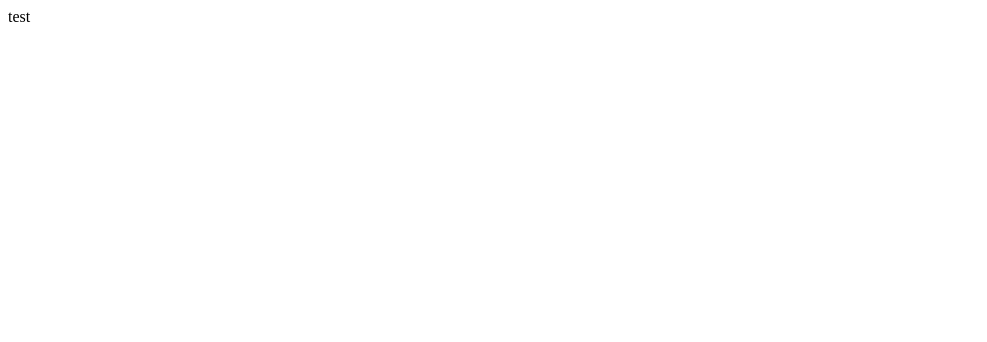
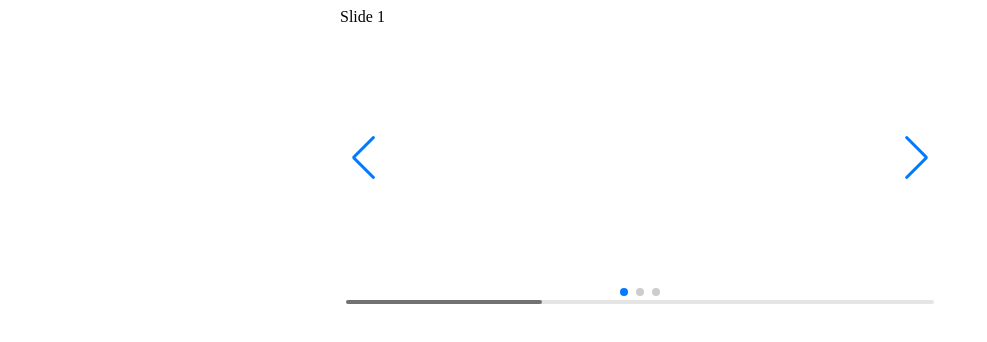
Before and after one commit to firewill0/TP_CarharttWIP, a website: page index.html in a window 1280 px wide. Shown: the whole page, without its empty margins (0-987 px from the left). Drawn offline with nearby package versions, Linux system fonts and the light colour scheme.

Commit message:
05/02 Swiper 추가

```diff
--- a/index.html
+++ b/index.html
@@ -1,12 +1,66 @@
 <!DOCTYPE html>
 <html lang="ko">
+
 <head>
     <meta charset="UTF-8">
     <meta http-equiv="X-UA-Compatible" content="IE=edge">
     <meta name="viewport" content="width=device-width, initial-scale=1.0">
     <title>Document</title>
+    <style>
+        .swiper {
+            width: 600px;
+            height: 300px;
+        }
+    </style>
+    <link rel="stylesheet" href="https://cdn.jsdelivr.net/npm/swiper@9/swiper-bundle.min.css" />
+    <script src="https://cdn.jsdelivr.net/npm/swiper@9/swiper-bundle.min.js"></script>
 </head>
+
 <body>
-    test
+
+    <div class="swiper">
+        <!-- Additional required wrapper -->
+        <div class="swiper-wrapper">
+            <!-- Slides -->
+            <div class="swiper-slide">Slide 1</div>
+            <div class="swiper-slide">Slide 2</div>
+            <div class="swiper-slide">Slide 3</div>
+        </div>
+        <!-- If we need pagination -->
+        <div class="swiper-pagination"></div>
+
+        <!-- If we need navigation buttons -->
+        <div class="swiper-button-prev"></div>
+        <div class="swiper-button-next"></div>
+
+        <!-- If we need scrollbar -->
+        <div class="swiper-scrollbar"></div>
+    </div>
+
+    <script>
+        const swiper = new Swiper('.swiper', {
+            // Optional parameters
+            direction: 'horizontal',
+            loop: true,
+
+            // If we need pagination
+            pagination: {
+                el: '.swiper-pagination',
+            },
+
+            // Navigation arrows
+            navigation: {
+                nextEl: '.swiper-button-next',
+                prevEl: '.swiper-button-prev',
+            },
+
+            // And if we need scrollbar
+            scrollbar: {
+                el: '.swiper-scrollbar',
+            },
+        });
+    </script>
+
 </body>
+
 </html>
```
Also changed, not shown: package.json (+7 -2 lines), 1 other file.
